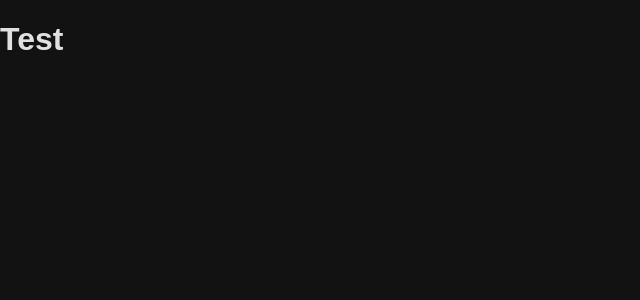
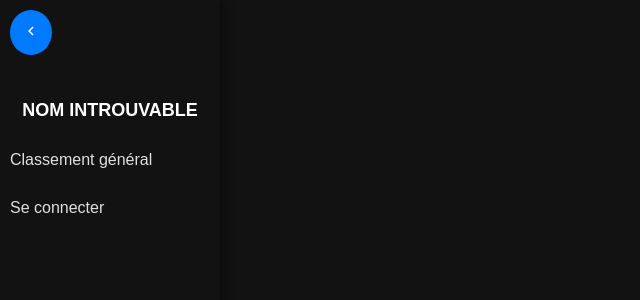
Before and after one commit to xTOUKAM/Metrolympiades, a Vue app in the folder metrolympiades/: page / in a window 1280 px wide. Shown: the top 300 px of the page, without its empty margins (0-640 px from the left). Built offline with nearby package versions, Linux system fonts and the light colour scheme.

Commit message:
Verification connexion system for sidebar

```diff
--- a/metrolympiades/src/components/SideBar.vue
+++ b/metrolympiades/src/components/SideBar.vue
@@ -4,18 +4,29 @@ import { onMounted, ref } from "vue";
 import { useRouter } from "vue-router";
 
 const router = useRouter();
+const isLoggedIn = ref(false);
 const teamName = ref("");
 
-const menuItems = ref([
-  { label: "Classement général", route: "/leaderboard" },
-  { label: "Mon équipe", route: "/team" },
-  { label: "Mes matchs", route: "/matches" },
-  { label: "Se déconnecter", route: "/logout" },
-]);
-
+const menuItems = ref([]);
 const isSidebarVisible = ref(true);
 
 onMounted(() => {
+  const token = localStorage.getItem("user");
+  isLoggedIn.value == token;
+
+  if(localStorage.getItem("user") === null) {
+    menuItems.value = [
+      { label: "Classement général", route: "/leaderboard" },
+      { label: "Se connecter", route: "/login" },
+    ]
+  } else {
+    menuItems.value = [
+      { label: "Classement général", route: "/leaderboard" },
+      { label: "Mon équipe", route: "/team" },
+      { label: "Mes matchs", route: "/matches" },
+      { label: "Se déconnecter", route: "/logout" },
+    ];
+  }
   teamName.value = localStorage.getItem("teamName") || "Nom introuvable";
 });
 
@@ -27,8 +38,7 @@ const toggleSidebar = () => {
 // Fonction pour naviguer vers les différentes routes
 const navigate = (route) => {
   if (route === "/logout") {
-    localStorage.removeItem("authToken");
-    localStorage.removeItem("teamName");
+    localStorage.clear();
     router.push("/login");
   } else {
     router.push(route);
--- a/metrolympiades/src/pages/HomePage.vue
+++ b/metrolympiades/src/pages/HomePage.vue
@@ -1,6 +1,7 @@
 <script setup>
+import SideBar from '@/components/SideBar.vue';
 </script>
 
 <template>
-    <h1>Test</h1>
+    <SideBar />
 </template>
--- a/metrolympiades/src/pages/LoginPage.vue
+++ b/metrolympiades/src/pages/LoginPage.vue
@@ -29,7 +29,7 @@ const handleLogin = async () => {
       localStorage.setItem("user", JSON.stringify(data));
 
       alert("Connexion réussie !");
-      router.push("/home"); // Redirige après connexion réussie
+      router.push("/"); // Redirige après connexion réussie
     } else {
       const error = await response.json();
       alert(`Erreur : ${error.message}`);
```
